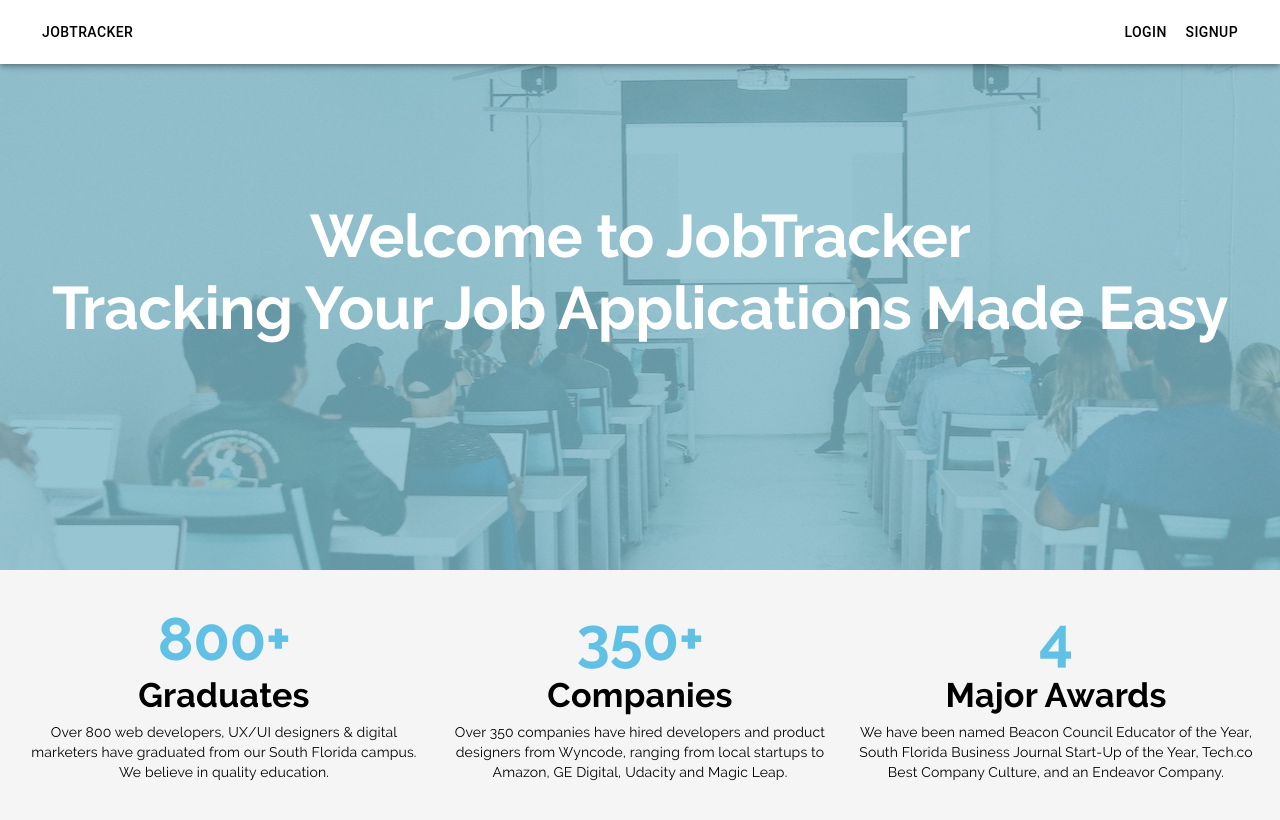
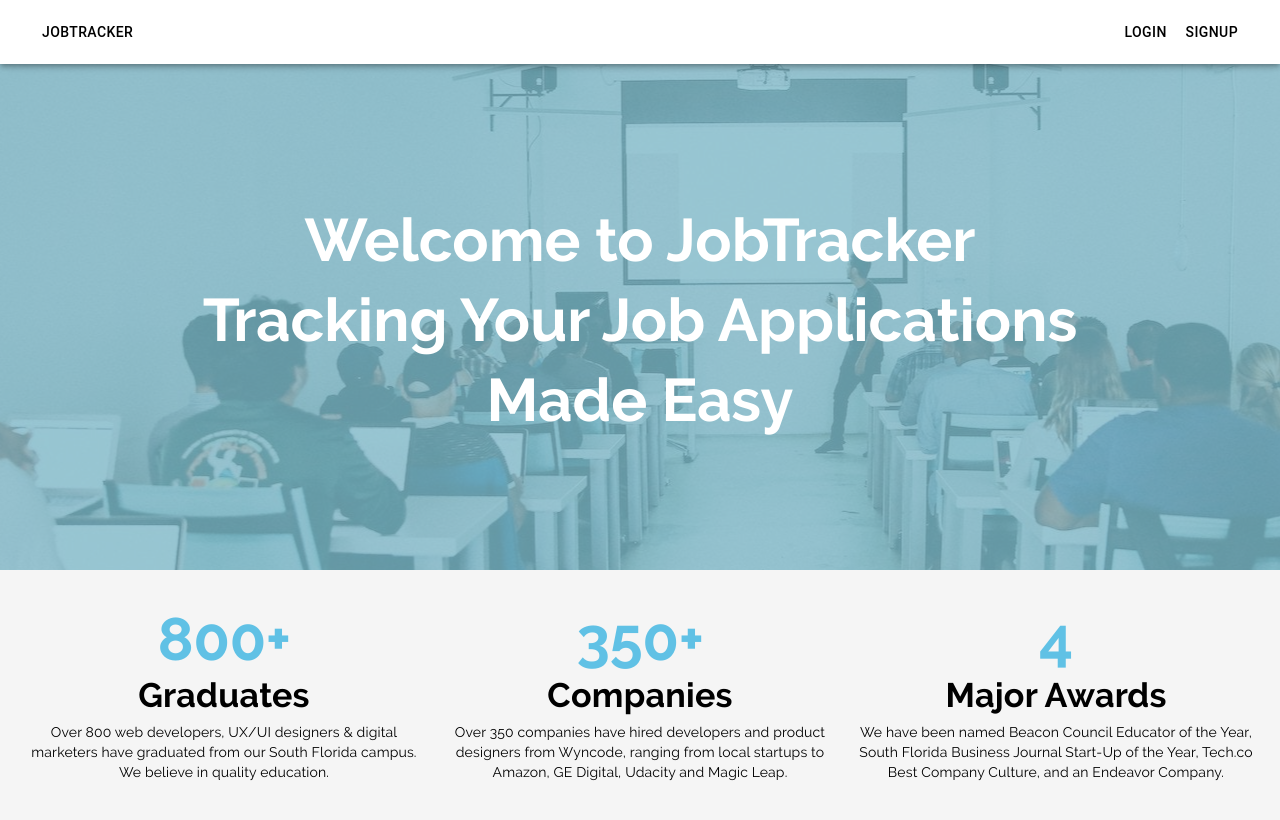
Before and after one commit to JamesKemp296/Jobtracker-Client, a React (Create React App) app: page / in a window 1280 px wide. Shown: the top 820 px of the page. Built offline with nearby package versions, Linux system fonts and the light colour scheme.

Commit message:
homepage styles and remove console.logs

```diff
--- a/src/App.js
+++ b/src/App.js
@@ -45,9 +45,8 @@ const App = () => {
       })
       .then(res => {
         setUser(res.data)
-        console.log(res.data)
       })
-      .catch(err => console.log({ err, user }))
+      .catch(err => console.log({ err }))
   }
   // keeps userContext authorized if signed in
   useEffect(
--- a/src/components/AlumniJobCard.js
+++ b/src/components/AlumniJobCard.js
@@ -35,7 +35,6 @@ const AlumniJobCard = ({ link, position, createdAt, company, status, id }) => {
         }
       })
       .then(res => {
-        console.log('fetch-follow', res.data.followup)
         setFollows(res.data.followup)
       })
       .catch(err => console.log(err))
--- a/src/components/JobCard.js
+++ b/src/components/JobCard.js
@@ -102,11 +102,6 @@ const JobCard = ({
         setOpen(true)
       })
       .catch(err => {
-        // setErrors(err.response.data)
-        // const timer = setTimeout(() => {
-        //   setErrors('')
-        //   clearTimeout(timer)
-        // }, 2500)
         console.log(err)
         setIsLoading(false)
       })
@@ -166,11 +161,10 @@ const JobCard = ({
         }
       })
       .then(res => {
-        console.log('fetch-follow', res.data.followup)
         setIsFollowLoading(false)
         setFollows(res.data.followup)
       })
-      .catch(err => console.log('You fucked up'))
+      .catch(err => console.log(err))
   }
 
   return (
--- a/src/pages/Admin.js
+++ b/src/pages/Admin.js
@@ -54,7 +54,6 @@ const Admin = () => {
       .get('/users')
       .then(res => {
         setUsers(res.data)
-        console.log(res.data)
       })
       .catch(err => console.log(err))
   }
--- a/src/pages/Alumni.js
+++ b/src/pages/Alumni.js
@@ -42,7 +42,7 @@ const Alumni = ({ location }) => {
         )
         setJob(Jobs)
       })
-      .catch(err => console.log('You fucked up'))
+      .catch(err => console.log(err))
   }
 
   useEffect(() => {
--- a/src/pages/Dashboard.js
+++ b/src/pages/Dashboard.js
@@ -67,9 +67,8 @@ const Alumni = ({ match, history }) => {
       })
       .then(res => {
         setUser(res.data)
-        console.log(res.data)
       })
-      .catch(err => console.log('You fucked up'))
+      .catch(err => console.log(err))
   }
 
   const handleSubmit = async e => {
--- a/src/pages/Home.js
+++ b/src/pages/Home.js
@@ -5,28 +5,28 @@ import Wynbase from '../images/Wynbase.jpg'
 import Typography from '@material-ui/core/Typography'
 import Grid from '@material-ui/core/Grid'
 import Container from '@material-ui/core/Container'
-import Card from '@material-ui/core/Card'
-import CardContent from '@material-ui/core/CardContent'
 import Box from '@material-ui/core/Box'
 import { makeStyles } from '@material-ui/core/styles'
-import useMediaQuery from '@material-ui/core/useMediaQuery'
 
 const useStyles = makeStyles(theme => ({
   background: {
     backgroundImage: `url(${Wynbase})`,
     position: 'relative',
     objectFit: 'cover',
-
     backgroundPosition: '30% -250px',
     width: '100%',
     height: 500,
     paddingTop: 70,
     margin: 0,
     backgroundRepeat: 'no-repeat',
-
-    // Ipad screen
     '@media (max-width: 1024px)': {
       backgroundPosition: '50% -300px'
+    },
+    '@media (max-width: 700px)': {
+      height: 400
+    },
+    '@media (max-width: 600px)': {
+      height: 300
     }
   },
   overlay: {
@@ -35,52 +35,52 @@ const useStyles = makeStyles(theme => ({
     left: 0,
     width: '100%',
     height: '100%',
-
     margin: 0,
-    backgroundColor: 'rgba(127, 185, 201, 0.8)'
+    backgroundColor: 'rgba(127, 185, 201, 0.8)',
+    display: 'grid',
+    placeItems: 'center'
   },
   overlay_text: {
-    padding: '200px 0',
-    // fontWeight: 'bold',
-    postion: 'absolute',
+    paddingTop: '70px',
     color: '#FFFFFF',
     textAlign: 'center'
   },
   card: {
     minHeight: 250
+  },
+  heroFont: {
+    fontSize: 60,
+    fontFamily: 'Raleway Bold',
+    '@media (max-width: 1024px)': {
+      fontSize: 50
+    },
+    '@media (max-width: 700px)': {
+      fontSize: 30
+    },
+    '@media (max-width: 600px)': {
+      fontSize: 22
+    }
   }
 }))
 
 const Home = () => {
   const classes = useStyles()
-  const isSmallScreen = useMediaQuery('(max-width: 1024px)')
   return (
     <>
       <Box>
         <Box className={classes.background}>
           <div className={classes.overlay}>
-            {isSmallScreen ? (
             <Container className={classes.overlay_text}>
-                <Typography variant="h5" style={{ fontFamily: 'Raleway Bold' }}>
+              <Typography variant="h5" className={classes.heroFont}>
                 Welcome to JobTracker
               </Typography>
-                <Typography variant="h5" style={{ fontFamily: 'Raleway Bold' }}>
+              <Typography variant="h5" className={classes.heroFont}>
                 Tracking Your Job Applications
               </Typography>
-                <Typography variant="h5" style={{ fontFamily: 'Raleway Bold' }}>
+              <Typography variant="h5" className={classes.heroFont}>
                 Made Easy
               </Typography>
             </Container>
-            ) : (
-              <Container className={classes.overlay_text}>
-                <Typography variant="h2" style={{ fontFamily: 'Raleway Bold' }}>
-                  Welcome to JobTracker
-                </Typography>
-                <Typography variant="h2" style={{ fontFamily: 'Raleway Bold' }}>
-                  Tracking Your Job Applications Made Easy
-                </Typography>
-              </Container>
-            )}
           </div>
         </Box>
         <Box>
@@ -91,7 +91,6 @@ const Home = () => {
               style={{
                 textAlign: 'center',
                 marginTop: '2%'
-                // lineHeight: '250px'
               }}
               alignItems="center"
             >
--- a/src/pages/Login.js
+++ b/src/pages/Login.js
@@ -74,7 +74,6 @@ const Login = ({ history }) => {
     axios
       .post('/login', formData)
       .then(res => {
-        console.log(res.data.token)
         localStorage.setItem('FBIdToken', `Bearer ${res.data.token}`)
         dispatch({ type: 'LOGIN' })
         setIsLoading(false)
--- a/src/pages/Profile.js
+++ b/src/pages/Profile.js
@@ -64,7 +64,6 @@ const Profile = () => {
       })
       .then(res => {
         setUser(res.data)
-        console.log(res.data)
         setFormData({
           ...formData,
           github: res.data.user.github ? res.data.user.github : '',
@@ -74,7 +73,7 @@ const Profile = () => {
           program: res.data.user.program
         })
       })
-      .catch(err => console.log('You fucked up'))
+      .catch(err => console.log(err))
   }
   const handleSubmit = async e => {
     e.preventDefault()
--- a/src/pages/SignUp.js
+++ b/src/pages/SignUp.js
@@ -101,9 +101,7 @@ const SignUp = ({ history }) => {
     axios
       .post('/signup', formData)
       .then(res => {
-        console.log(res.data.token)
         localStorage.setItem('FBIdToken', `Bearer ${res.data.token}`)
-
         dispatch({ type: 'LOGIN' })
         setIsLoading(false)
         history.push('/dashboard')
```
Lines whose indentation alone changed are shown as unchanged.
